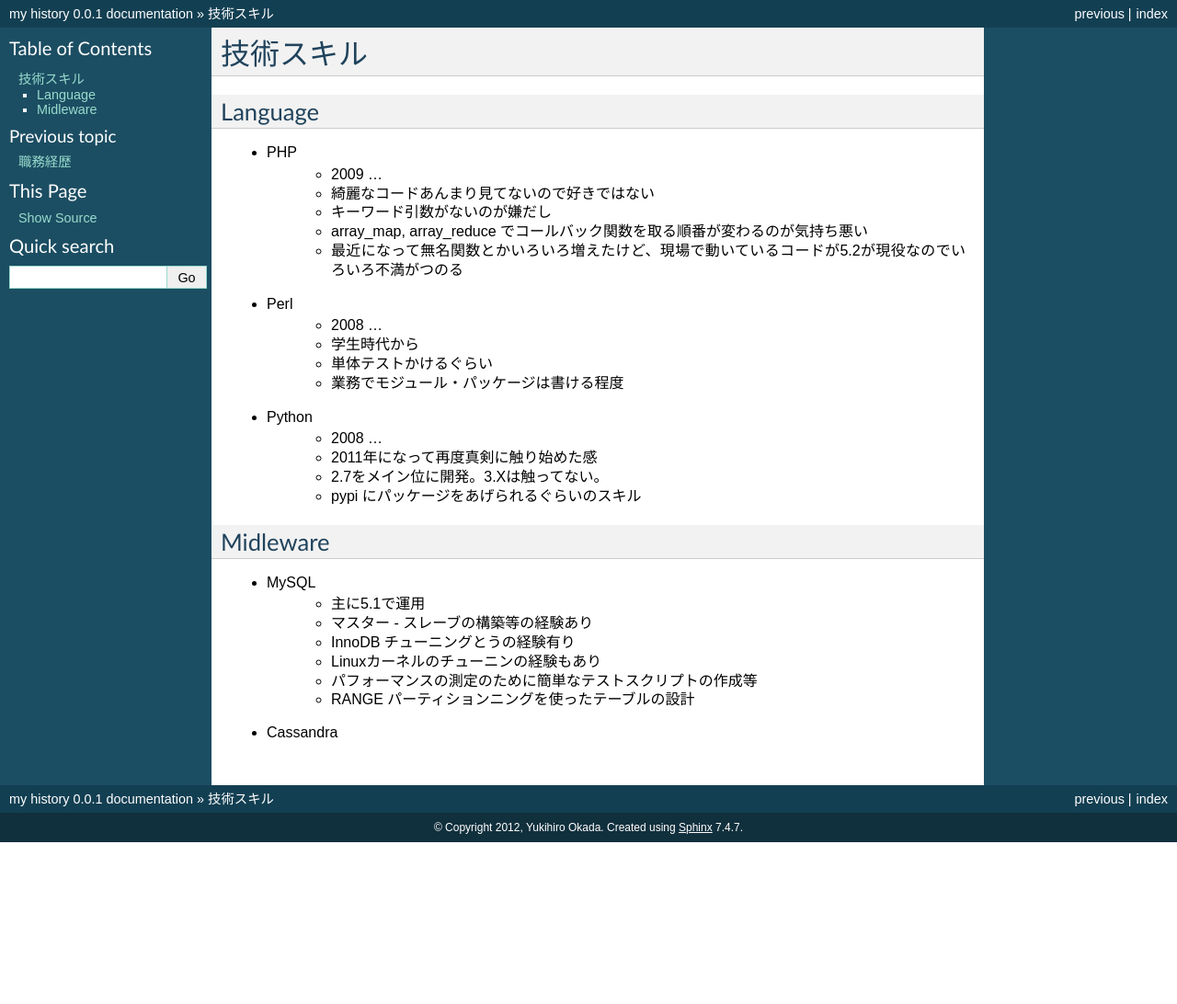
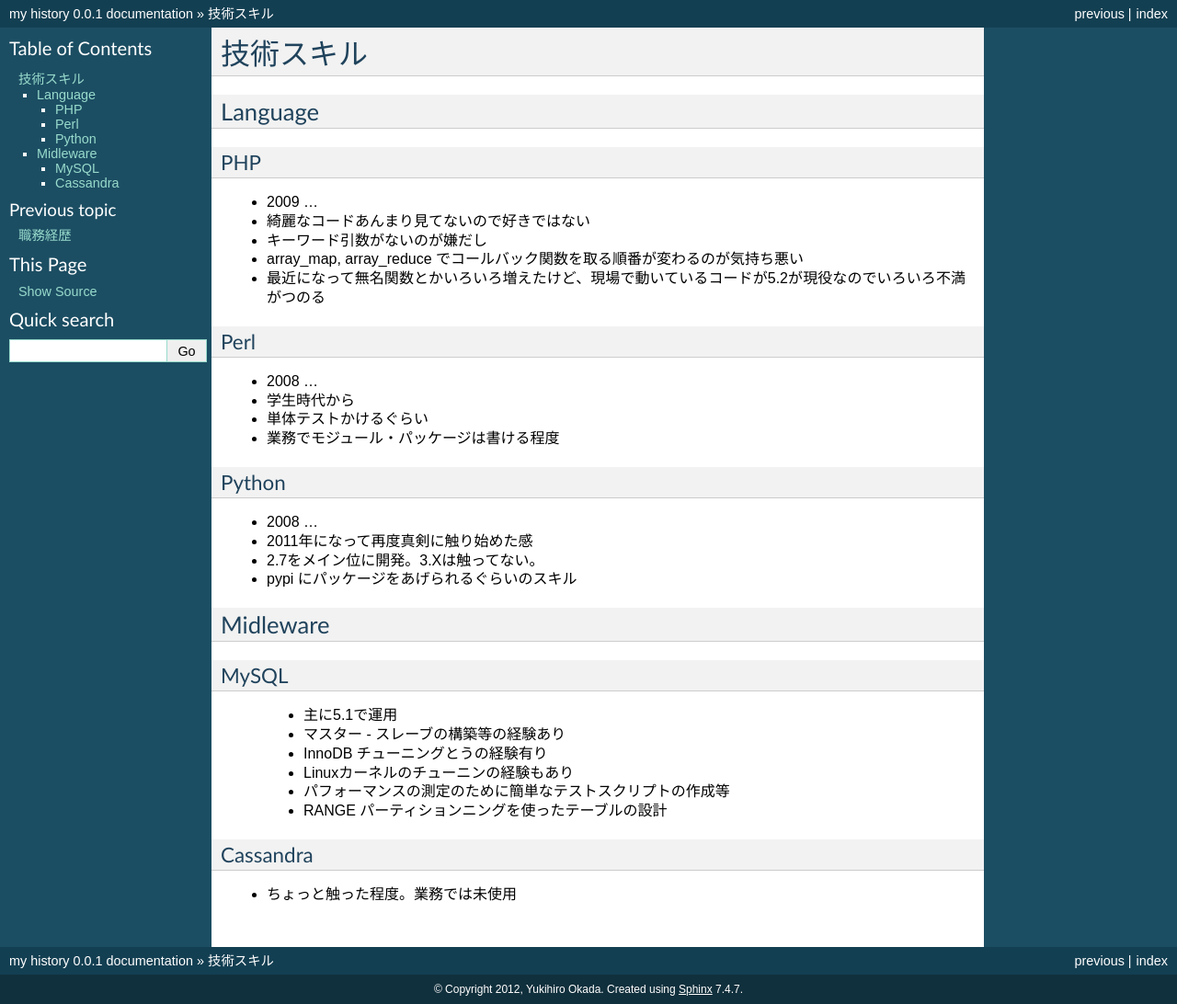
Before and after one commit to yuokada/yuokada.github.com, a Sphinx documentation site: the page built from source/skill.rst, in a window 1280 px wide. Shown: the whole page at 92% size. Built offline with Sphinx 7.4.7, drawn with Linux system fonts in a browser that asks for light colours; before the commit the page ends 916 px from its top, so only the background shows below that.

Commit message:
update header structure

```diff
--- a/source/skill.rst
+++ b/source/skill.rst
@@ -5,29 +5,33 @@
 Language
 ========
 
-- PHP
-    - 2009 ...
-    - 綺麗なコードあんまり見てないので好きではない
-    - キーワード引数がないのが嫌だし
-    - array_map, array_reduce でコールバック関数を取る順番が変わるのが気持ち悪い
-    - 最近になって無名関数とかいろいろ増えたけど、現場で動いているコードが5.2が現役なのでいろいろ不満がつのる
+PHP
+----
+- 2009 ...
+- 綺麗なコードあんまり見てないので好きではない
+- キーワード引数がないのが嫌だし
+- array_map, array_reduce でコールバック関数を取る順番が変わるのが気持ち悪い
+- 最近になって無名関数とかいろいろ増えたけど、現場で動いているコードが5.2が現役なのでいろいろ不満がつのる
 
-- Perl
-    - 2008 ...
-    - 学生時代から
-    - 単体テストかけるぐらい
-    - 業務でモジュール・パッケージは書ける程度
+Perl
+----
+- 2008 ...
+- 学生時代から
+- 単体テストかけるぐらい
+- 業務でモジュール・パッケージは書ける程度
 
-- Python
-    - 2008 ...
-    - 2011年になって再度真剣に触り始めた感
-    -  2.7をメイン位に開発。3.Xは触ってない。
-    - pypi にパッケージをあげられるぐらいのスキル
+Python
+------
+- 2008 ...
+- 2011年になって再度真剣に触り始めた感
+-  2.7をメイン位に開発。3.Xは触ってない。
+- pypi にパッケージをあげられるぐらいのスキル
 
 Midleware
 =========
 
-- MySQL
+MySQL
+-----
     - 主に5.1で運用
     - マスター - スレーブの構築等の経験あり
     - InnoDB チューニングとうの経験有り
@@ -35,4 +39,6 @@ Midleware
     - パフォーマンスの測定のために簡単なテストスクリプトの作成等
     - RANGE パーティションニングを使ったテーブルの設計
 
-- Cassandra
+Cassandra
+---------
+- ちょっと触った程度。業務では未使用
```
Also changed, not shown: source/history.rst (+8 -0 lines).
